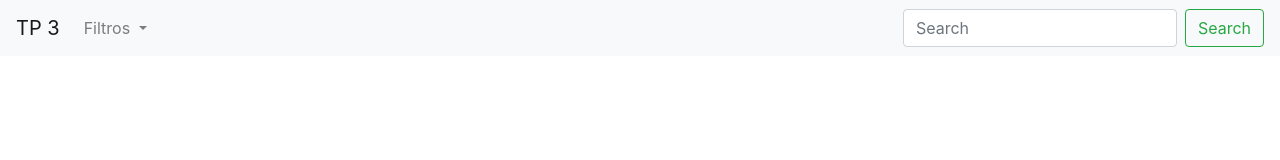
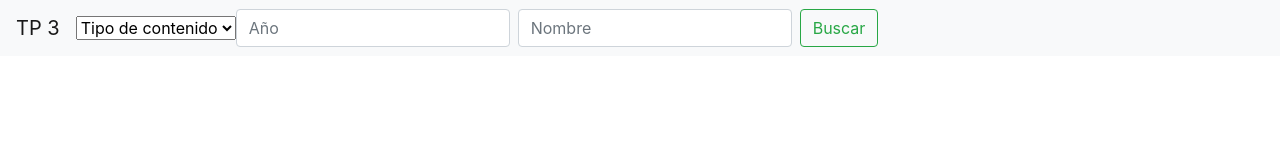
Before and after one commit to Tradasar/TP3, a plain HTML site: page Index.html in a window 1280 px wide. Drawn offline with nearby package versions, Linux system fonts and the light colour scheme.

Commit message:
Subi archivos

```diff
--- a/Index.html
+++ b/Index.html
@@ -14,23 +14,21 @@
     <button class="navbar-toggler" type="button" data-toggle="collapse" data-target="#navbarSupportedContent" aria-controls="navbarSupportedContent" aria-expanded="false" aria-label="Toggle navigation">
       <span class="navbar-toggler-icon"></span>
     </button>
-
+  <form>
     <div class="collapse navbar-collapse" id="navbarSupportedContent">
       <ul class="navbar-nav mr-auto">
         <li class="nav-item dropdown">
-          <a class="nav-link dropdown-toggle" href="#" id="navbarDropdown" role="button" data-toggle="dropdown" aria-haspopup="true" aria-expanded="false">
-            Filtros
-          </a>
-          <div class="dropdown-menu" aria-labelledby="navbarDropdown">
-            <a class="dropdown-item" Id="Peliculas">Peliculas</a>
-            <div class="dropdown-divider"></div>
-            <a class="dropdown-item" id="Series">Series</a>
-          </div>
+          <select class="form-select" aria-label="Default select example">
+            <option selected>Tipo de contenido</option>
+            <option id="Peliculas">Peliculas</option>
+            <option id="Series">Series</option>
+            <option id="Episodios">Episodios</option>
+          </select>
         </li>
       </ul>
-      <form class="form-inline my-2 my-lg-0">
-        <input class="form-control mr-sm-2" type="search" placeholder="Search" aria-label="Search" id="Buscar">
-        <button class="btn btn-outline-success my-2 my-sm-0" type="submit">Search</button>
+        <input class="form-control mr-sm-2" type="number" placeholder="Año" aria-label="Search" id="Año">
+        <input class="form-control mr-sm-2" type="search" placeholder="Nombre" aria-label="Search" id="Nombre">
+        <button class="btn btn-outline-success my-2 my-sm-0" type="submit">Buscar</button>
       </form>
     </div>
   </nav>
```
Also changed, not shown: js/script.js (+20 -31 lines).
